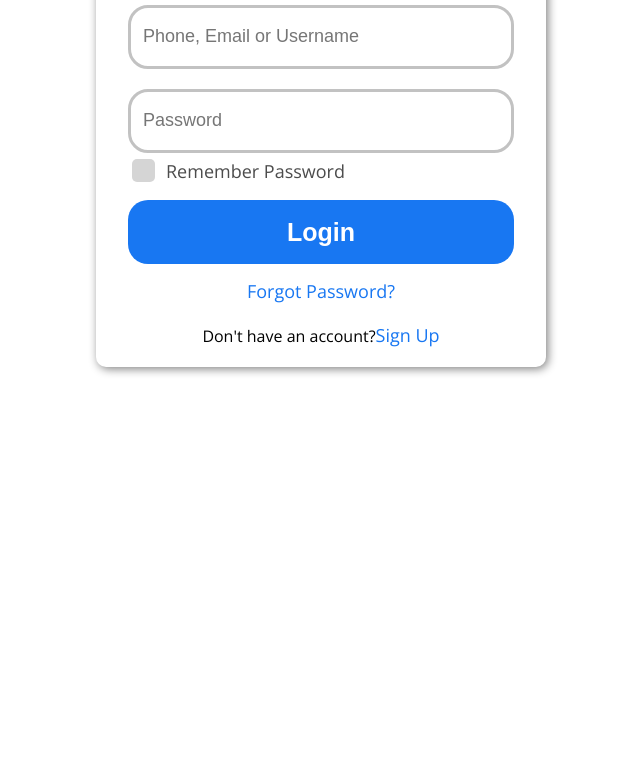
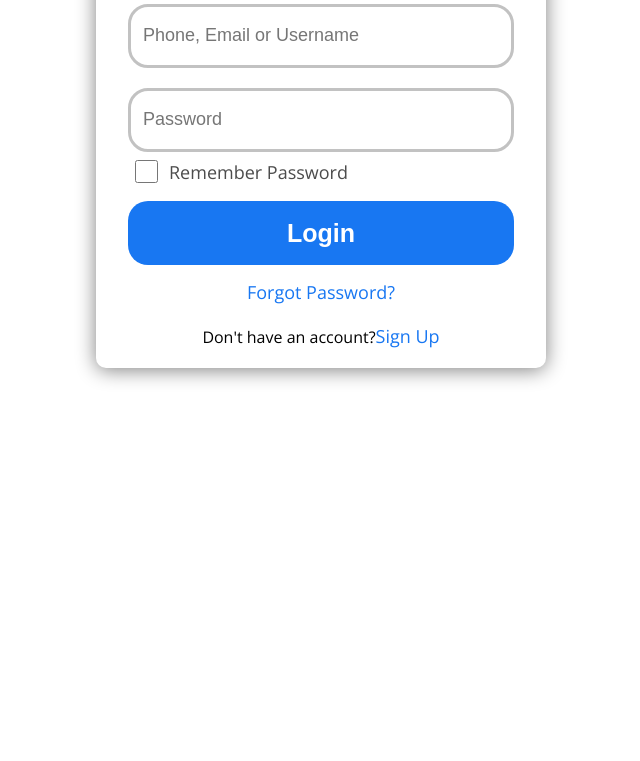
Before and after one commit to ratulraihanrobin/Login-From, a plain HTML site: page index.html in a window 1280 px wide. Shown: the part 319-1080 px from the top of the page, without its empty margins (319-959 px from the left). Before the commit the page ends 800 px from the top, so only its background shows below. Drawn offline with nearby package versions, Linux system fonts and the light colour scheme.

Commit message:
edit heckbox

```diff
--- a/style.css
+++ b/style.css
@@ -2,7 +2,7 @@ body{
 
     font-family: 'Open Sans', sans-serif;
     background-color:#fff ;
-    /* padding:1000px 0; */
+    padding:1000px 0;
 }
 .box{
 position:absolute;
@@ -14,7 +14,8 @@ width: 450px;
 /* border: 1px solid #767676; */
 border-radius: 10px;
 text-align:center;
-box-shadow: 2px 2px 10px grey;
+box-shadow: 0 2px 20px grey;
+
 
 }
 
@@ -121,27 +122,32 @@ input.form:focus{
 
 input[type="checkbox"]{
 
-    appearance: none;
-    -moz-appearance: none;
+
     height: 23px;
     width: 23px;
     background-color: #d5d5d5;
     border-radius: 5px;
     cursor: pointer;
-
+    display: flex;
+    align-items: center;
+    justify-content: center;
+    accent-color: #1877f2;
 
 
 }
 
-.input[type="checkbox"]:hover{
-    background-color: #757373;
+input[type="checkbox"]:hover{
+    box-shadow: 0 0 1px 2px rgb(21, 74, 250);
+    border: none;
+    outline: none;
+
 
 }
 
 .rem{
 
-    margin-left: 32px;
-    margin-top: 3px;
+    margin-left: 35px;
+    margin-top: 5px;
     display: flex;
     align-items: center;
 
@@ -157,15 +163,6 @@ label{
 
 }
 
-.input[type="checkbox"]:after{
-
-    content: "\f00c";
-    font-size: 18px;
-    color: white;
-    display: none;
-
-
-}
 
 a{
 
```
Also changed, not shown: index.html (+1 -1 lines).
